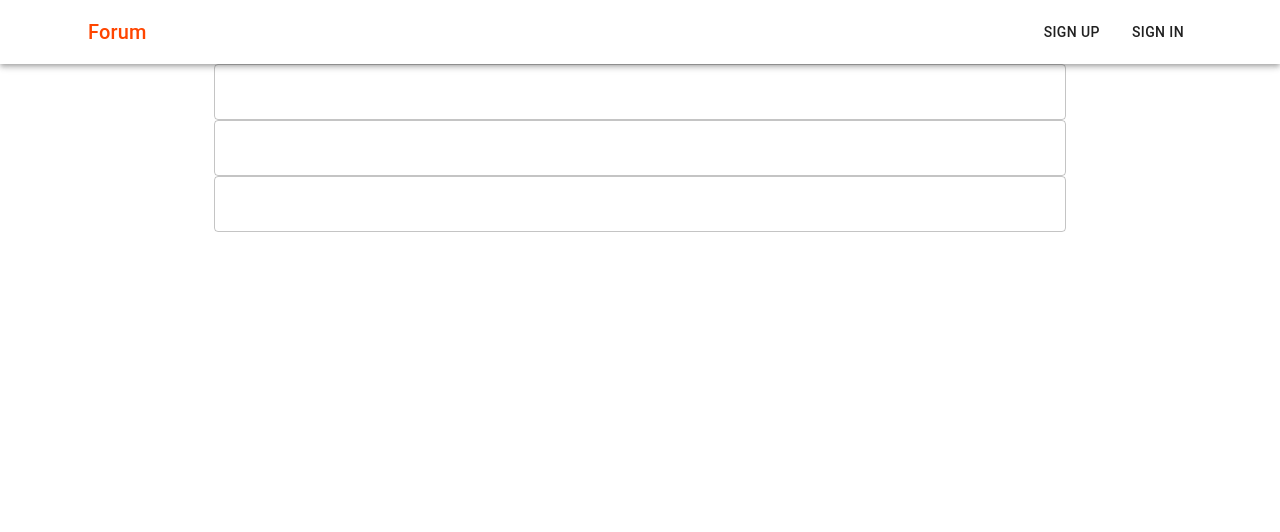
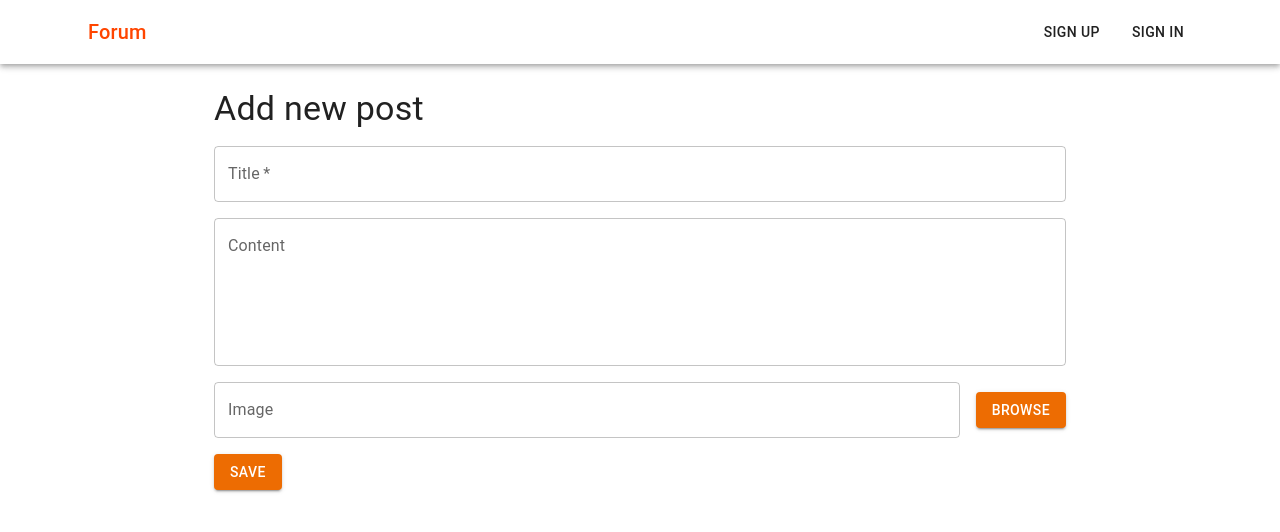
Before and after one commit to arnasir505/homework88, a React (Vite) app in the folder frontend/: page /new-post in a window 1280 px wide. Shown: the top 532 px of the page. Built offline with nearby package versions, Linux system fonts and the light colour scheme.

Commit message:
Create form for adding new post, change input fields color to orange

```diff
--- a/frontend/src/components/FileInput/FileInput.tsx
+++ b/frontend/src/components/FileInput/FileInput.tsx
@@ -36,7 +36,7 @@ const FileInput: React.FC<Props> = ({ onChange, name, label }) => {
       <input
         style={{ display: 'none' }}
         type='file'
-        accept='.jpg, .jpeg, .png'
+        accept='.jpg, .jpeg, .png .webp'
         name={name}
         onChange={onFileChange}
         ref={inputRef}
@@ -46,6 +46,7 @@ const FileInput: React.FC<Props> = ({ onChange, name, label }) => {
         <Grid item xs>
           <TextField
             fullWidth
+            color='warning'
             inputProps={{ readOnly: true }}
             label={label}
             value={filename}
@@ -54,7 +55,7 @@ const FileInput: React.FC<Props> = ({ onChange, name, label }) => {
         </Grid>
 
         <Grid item>
-          <Button variant='contained' onClick={activateInput}>
+          <Button variant='contained' onClick={activateInput} color='warning'>
             Browse
           </Button>
         </Grid>
--- a/frontend/src/containers/Login/Login.tsx
+++ b/frontend/src/containers/Login/Login.tsx
@@ -73,6 +73,7 @@ const Login = () => {
             <Grid item xs={12}>
               <TextField
                 required
+                color='warning'
                 label='Username'
                 name='username'
                 autoComplete='new-username'
@@ -83,6 +84,7 @@ const Login = () => {
             <Grid item xs={12}>
               <TextField
                 required
+                color='warning'
                 name='password'
                 label='Password'
                 type='password'
--- a/frontend/src/containers/NewPost/NewPost.tsx
+++ b/frontend/src/containers/NewPost/NewPost.tsx
@@ -1,18 +1,91 @@
-import { Box, Container, Grid, TextField } from '@mui/material'
-import React from 'react'
+import React from 'react';
+import { Container, Grid, TextField, Typography } from '@mui/material';
+import FileInput from '../../components/FileInput/FileInput';
+import { useAppDispatch, useAppSelector } from '../../app/hooks';
+import {
+  clearForm,
+  selectNewPost,
+  selectNewPostSubmitLoading,
+  updateDescription,
+  updateImage,
+  updateTitle,
+} from '../../store/newPost/newPostSlice';
+import { LoadingButton } from '@mui/lab';
+import { useNavigate } from 'react-router-dom';
 
 const NewPost: React.FC = () => {
+  const navigate = useNavigate();
+  const dispatch = useAppDispatch();
+  const newPost = useAppSelector(selectNewPost);
+  const loading = useAppSelector(selectNewPostSubmitLoading);
+
+  const fileInputChangeHandler = (e: React.ChangeEvent<HTMLInputElement>) => {
+    const { files } = e.target;
+
+    if (files && files[0]) {
+      const localImageUrl = window.URL.createObjectURL(files[0]);
+      dispatch(updateImage(localImageUrl));
+    }
+  };
+
+  const onFormSubmit = async (e: React.FormEvent) => {
+    e.preventDefault();
+    // await dispatch(createNewPost(newPost));
+    dispatch(clearForm());
+    navigate('/');
+  };
+
   return (
-    <Container maxWidth='md'>
-      <Box component='form'>
-        <Grid container>
-          <Grid item xs={12}><TextField/></Grid>
-          <Grid item xs={12}><TextField/></Grid>
-          <Grid item xs={12}><TextField/></Grid>
+    <Container sx={{ py: 3 }} maxWidth='md'>
+      <Typography variant='h4' sx={{ mb: 2 }}>
+        Add new post
+      </Typography>
+      <form onSubmit={onFormSubmit}>
+        <Grid container rowSpacing={2}>
+          <Grid item xs={12}>
+            <TextField
+              type='text'
+              name='title'
+              label='Title'
+              color='warning'
+              required
+              value={newPost.title}
+              onChange={(e) => dispatch(updateTitle(e.target.value))}
+            />
+          </Grid>
+          <Grid item xs={12}>
+            <TextField
+              multiline
+              type='text'
+              name='description'
+              label='Content'
+              color='warning'
+              rows={5}
+              value={newPost.description}
+              onChange={(e) => dispatch(updateDescription(e.target.value))}
+            />
+          </Grid>
+          <Grid item xs={12}>
+            <FileInput
+              onChange={fileInputChangeHandler}
+              name='image'
+              label='Image'
+            />
+          </Grid>
+          <Grid item>
+            <LoadingButton
+              type='submit'
+              variant='contained'
+              loading={loading}
+              color='warning'
+            >
+              <span>Save</span>
+            </LoadingButton>
+          </Grid>
         </Grid>
-      </Box>
+      </form>
     </Container>
-  )
-}
+  );
+};
 
-export default NewPost
+export default NewPost;
--- a/frontend/src/containers/Register/Register.tsx
+++ b/frontend/src/containers/Register/Register.tsx
@@ -71,6 +71,7 @@ const Register = () => {
           <Grid container spacing={2}>
             <Grid item xs={12}>
               <TextField
+                color='warning'
                 label='Username'
                 name='username'
                 autoComplete='new-username'
@@ -82,6 +83,7 @@ const Register = () => {
             </Grid>
             <Grid item xs={12}>
               <TextField
+                color='warning'
                 name='password'
                 label='Password'
                 type='password'
```
